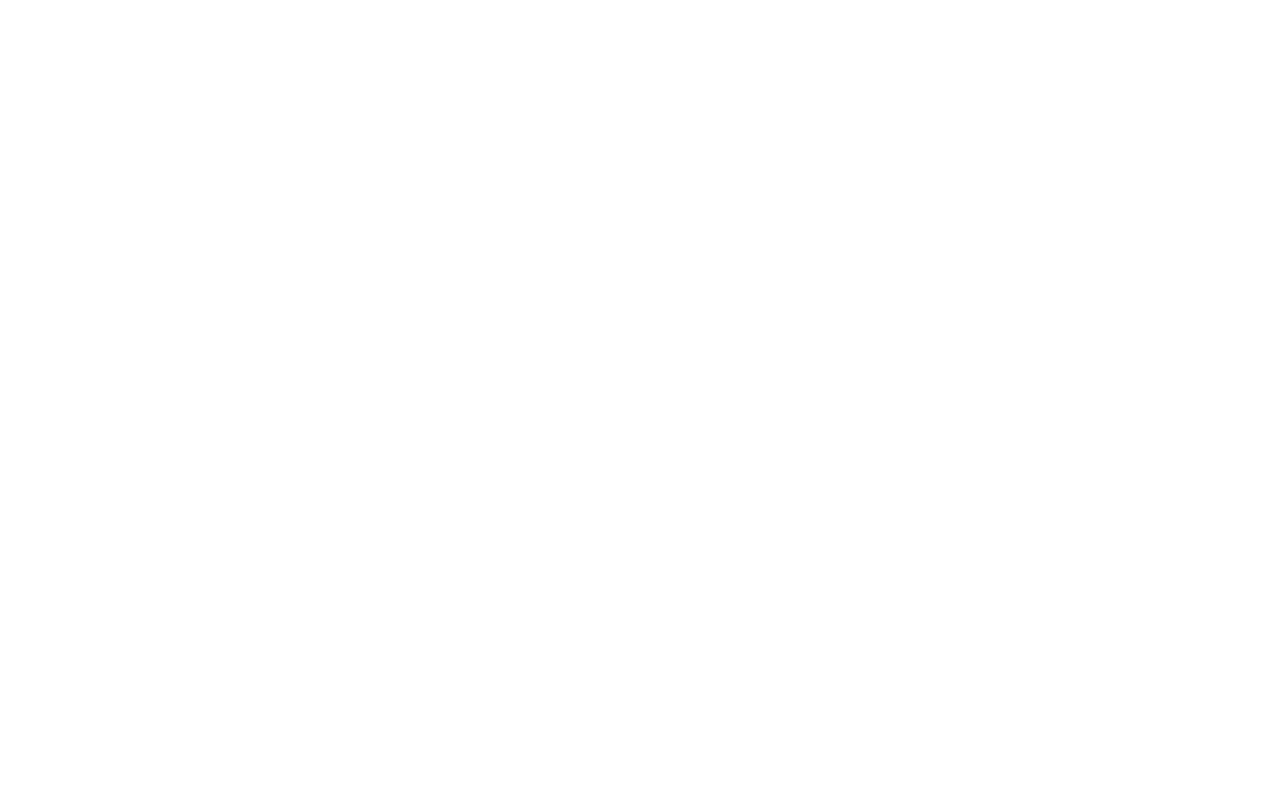
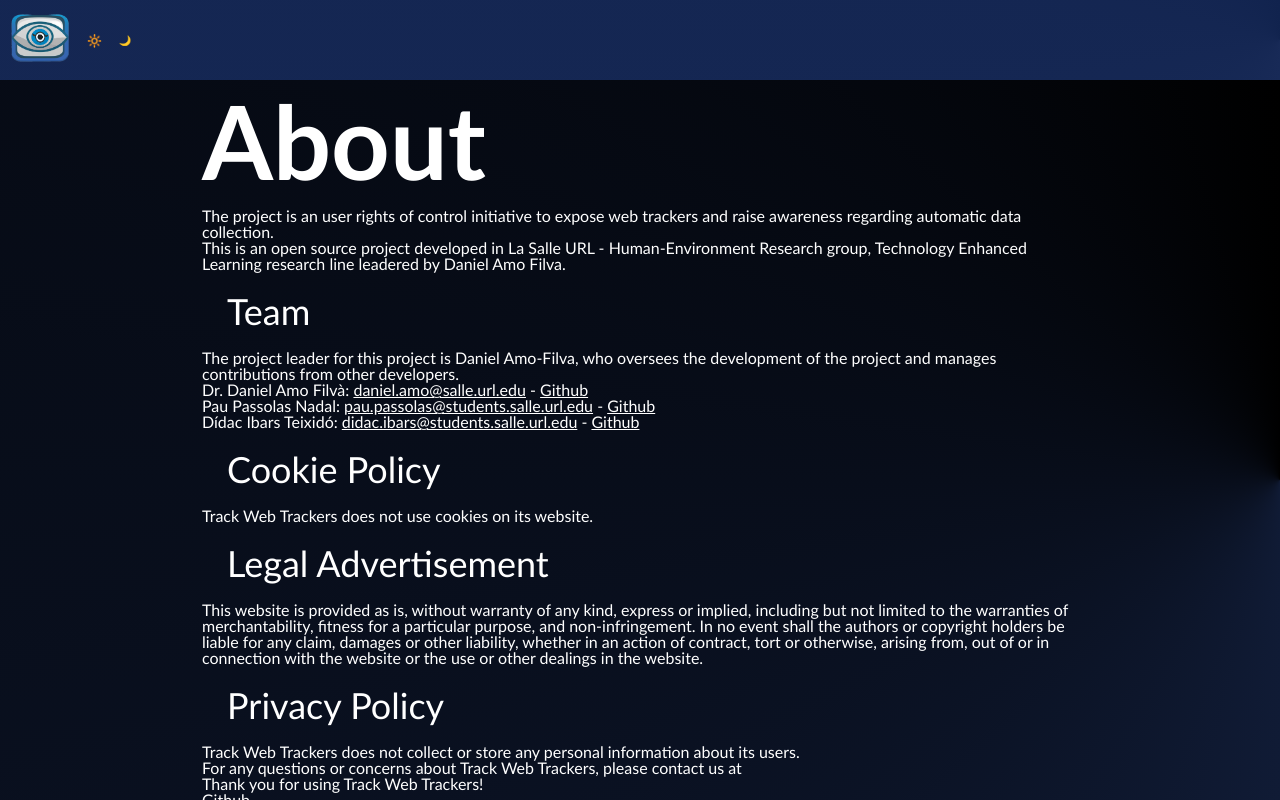
Before and after one commit to LS-LEDA/Track-web-trackers, a Vue app in the folder front/: page /about in a window 1280 px wide. Before the commit this address had no page. Built offline with nearby package versions, Linux system fonts and the light colour scheme.

Commit message:
Add about page

```diff
--- a/front/src/components/HeaderComponent.vue
+++ b/front/src/components/HeaderComponent.vue
@@ -5,8 +5,8 @@
                 <img src="/icon.png" alt="logo" />
             </router-link>
         </div>
-        <SearchBarComponent />
-        <div class="toggle-container">
+        <SearchBarComponent v-if="showSearch == true" />
+        <div class=" toggle-container">
             <ThemeToggleComponent />
         </div>
     </div>
@@ -18,6 +18,12 @@ import ThemeToggleComponent from './ThemeToggleComponent.vue'
 export default {
     name: "Header",
     components: { SearchBarComponent, ThemeToggleComponent },
+    props: {
+        showSearch: {
+            type: Boolean,
+            default: true
+        }
+    },
 }
 </script>
 
--- a/front/src/components/InfoBoxComponent.vue
+++ b/front/src/components/InfoBoxComponent.vue
@@ -7,17 +7,56 @@
     </span>
 
     <h1 class="info-card__title">
-      <p>Project Web Tracker</p>
+      <div class="title-button">
+        <p>Project Web Tracker</p>
+        <button class="btn-about" v-on:click="about">About</button>
+
+      </div>
     </h1>
     <p class="info-card__description">This is the Web Tracker Project. Type any URL in the search bar to know if the site
       has any tracker.</p>
   </div>
 </template>
 
+<script>
+export default {
+  name: "InfoBoxComponent",
+  methods: {
+    about() {
+      this.$router.push('/about');
+    }
+  }
+}
+</script>
+
 <style lang="scss">
 * {
   z-index: 2;
   box-sizing: border-box;
+}
+
+.title-button {
+  display: flex;
+  justify-content: space-between;
+  flex-direction: row;
+}
+
+.btn-about {
+  background-color: #4CAF50;
+  border-radius: 5px;
+  padding: 15px 32px;
+  text-align: center;
+  text-decoration: none;
+  display: inline-block;
+  font-size: 16px;
+  margin: 4px 2px;
+  cursor: pointer;
+  color: white;
+  font-weight: bold;
+}
+
+.btn-about:hover {
+  background-color: #3e8e41;
 }
 
 .info-card {
--- a/front/src/router/index.js
+++ b/front/src/router/index.js
@@ -1,6 +1,7 @@
 import { createRouter, createWebHistory } from "vue-router";
 import HomeView from "../views/HomeView.vue";
 import ResultView from "../views/ResultView.vue";
+import AboutView from "../views/AboutView.vue";
 
 const router = createRouter({
   history: createWebHistory(import.meta.env.BASE_URL),
@@ -15,6 +16,11 @@ const router = createRouter({
       name: "results",
       component: ResultView,
     },
+    {
+      path: "/about",
+      name: "about",
+      component: AboutView
+    }
   ],
 });
 
--- /dev/null
+++ b/front/src/views/AboutView.vue
@@ -0,0 +1,143 @@
+<template>
+    <HeaderComponent id="header" showSearch="false" />
+    <div class="background">
+        <div class="container">
+            <h1 class="header-title heading-1"> About </h1>
+            <br>
+            <p>The project is an user rights of control initiative to expose web trackers and raise awareness regarding
+                automatic data collection.</p>
+
+            <p>This is an open source project developed in La Salle URL - Human-Environment Research group, Technology
+                Enhanced Learning research line leadered by Daniel Amo Filva. </p>
+
+            <h2 class="heading2" id="team">Team</h2>
+            <p>The project leader for this project is Daniel Amo-Filva, who oversees the development of the project and
+                manages contributions from other developers.</p>
+            <ul>
+                <li>Dr. Daniel Amo Filvà: <a class="link-about"
+                        href="mailto:daniel.amo@salle.url.edu">daniel.amo@salle.url.edu</a> - <a class="link-about"
+                        href="https://github.com/danielamof/">Github</a></li>
+                <li>Pau Passolas Nadal: <a class="link-about"
+                        href="mailto:pau.passolas@students.salle.url.edu">pau.passolas@students.salle.url.edu</a> - <a
+                        class="link-about" href="https://github.com/ppassolas/">Github</a></li>
+                <li>Dídac Ibars Teixidó: <a class="link-about"
+                        href="mailto:didac.ibars@students.salle.url.edu">didac.ibars@students.salle.url.edu</a> - <a
+                        class="link-about" href="https://github.com/TheDidi">Github</a></li>
+            </ul>
+
+            <h2 class="heading2">Cookie Policy</h2>
+
+            <p>Track Web Trackers does not use cookies on its website.</p>
+
+            <h2 class="heading2">Legal Advertisement</h2>
+
+            <p>This website is provided as is, without warranty of any kind, express or implied, including but not limited
+                to the warranties of merchantability, fitness for a particular purpose, and non-infringement. In no event
+                shall the authors or copyright holders be liable for any claim, damages or other liability, whether in an
+                action of contract, tort or otherwise, arising from, out of or in connection with the website or the use or
+                other dealings in the website.</p>
+
+            <h2 class="heading2">Privacy Policy</h2>
+
+            <p>Track Web Trackers does not collect or store any personal information about its users.
+                <br>For any questions or concerns about Track Web Trackers, please contact us at
+            </p>
+
+            <p>Thank you for using Track Web Trackers!</p>
+            <a class="link-about" href="https://github.com/LS-LEDA/Track-web-trackers">Github</a>
+        </div>
+    </div>
+</template>
+
+<script>
+import HeaderComponent from "../components/HeaderComponent.vue";
+
+export default {
+    name: "AboutView",
+    components: { HeaderComponent },
+
+    data() {
+        return {
+
+        };
+    },
+    mounted() {
+        window.addEventListener("resize", this.checkWindowSize);
+    },
+    beforeDestroy() {
+        window.removeEventListener("resize", this.checkWindowSize);
+    },
+    methods: {
+        checkWindowSize() {
+            if (window.innerHeight >= window.innerWidth) {
+                this.containerSyles = {
+                    marginRight: '50vw'
+                };
+            }
+            else {
+                this.containerSyles = {
+                    marginTop: '0vh'
+                };
+            }
+        }
+    }
+};
+</script>
+
+<style lang="scss">
+* {
+    font-family: 'Trebuchet MS', sans-serif;
+}
+
+.heading1 {
+    color: white;
+    font-size: 72px !important;
+    font-weight: bold;
+    letter-spacing: -1px;
+    line-height: 1;
+    text-align: center;
+}
+
+
+
+.heading2 {
+    color: white;
+    font-size: 36px !important;
+    font-weight: 300 !important;
+    line-height: 28px !important;
+    margin: 25px !important;
+}
+
+.link-about {
+    color: white;
+}
+
+.background {
+    width: 100%;
+    position: fixed;
+    z-index: -1;
+    min-height: 100vh;
+    background: conic-gradient(at right center, rgb(107, 122, 146), rgb(16, 27, 53), rgb(0, 0, 0));
+    background-position: center;
+    background-size: cover;
+    scroll-behavior: smooth;
+}
+
+.container {
+    z-index: 1;
+    color: white;
+    font-family: 'Trebuchet MS';
+    margin: auto;
+    width: 70%;
+    padding: 10px;
+}
+
+
+.header-title {
+    color: rgb(255, 255, 255);
+    transition: 0.3s;
+    font-family: 'Trebuchet MS';
+    font-weight: bold;
+    text-shadow: 10px;
+}
+</style>
```
